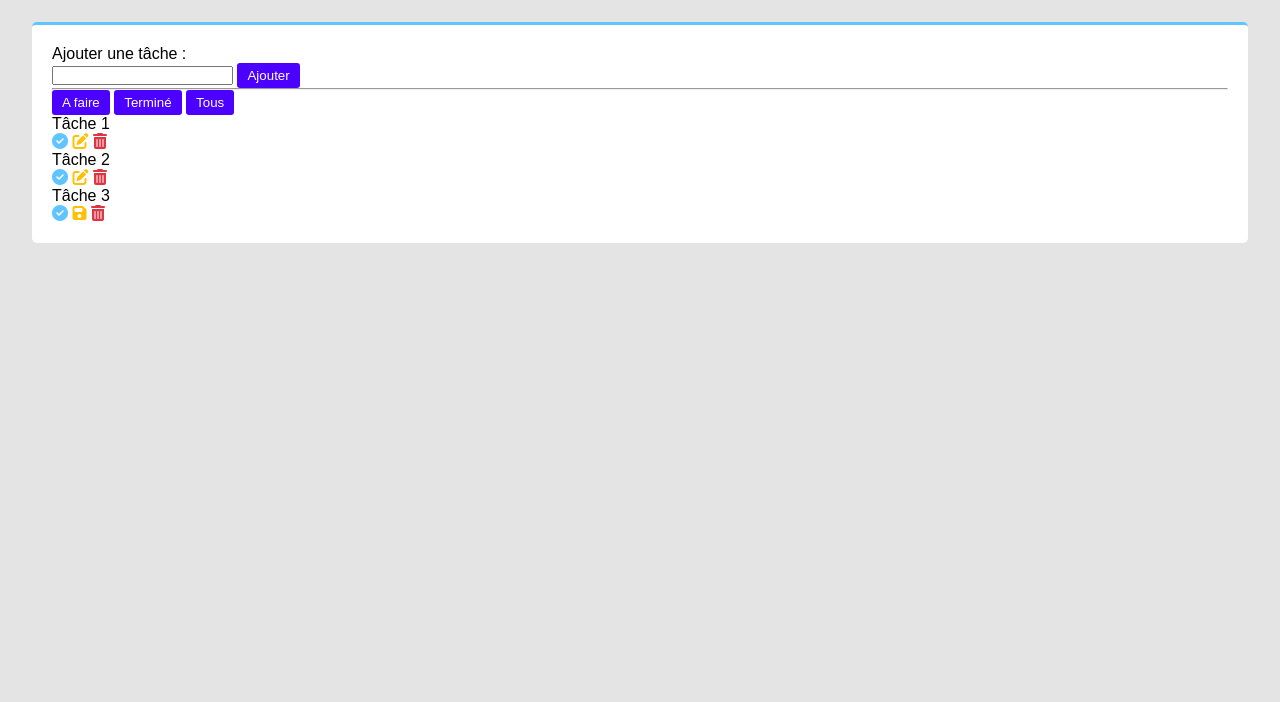
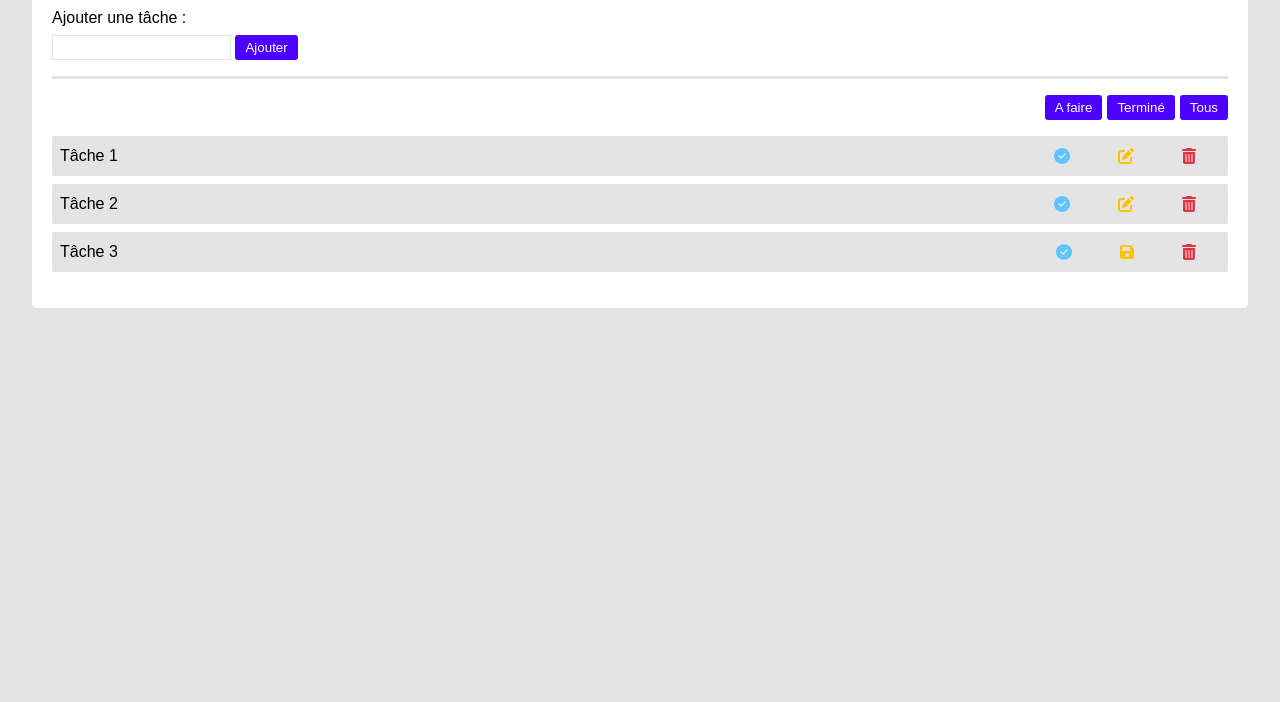
Before and after one commit to shuupsy/CodingS_JS-ToDoList, a plain HTML site: page index.html in a window 1280 px wide. Shown: the part 98-800 px from the top of the page. Drawn offline with Linux system fonts and the light colour scheme.

Commit message:
CSS : main, lignes, display flex

```diff
--- a/index.html
+++ b/index.html
@@ -27,11 +27,11 @@
             <button>Ajouter</button>
         </section>
         <hr>
-        <div class="etat">
+        <section class="etat">
             <button>A faire</button>
             <button>Terminé</button>
             <button>Tous</button>
-        </div>
+        </section>
 
         <section class="liste">
             <div class="ligne">
--- a/public/css/style.css
+++ b/public/css/style.css
@@ -2,6 +2,8 @@
     margin: 0;
     padding: 0;
     font-family: sans-serif;
+    list-style: none;
+    box-sizing: border-box;
 }
 
 body {
@@ -25,9 +27,21 @@ main {
     background-color: white;
     border-radius: 5px;
     border-top: 3px solid #60C5FF;
-    padding: 2.5vh;
+    padding: 0 2.5vh 2.5vh;
 }
 
+p {
+    margin: 1vh 0;
+}
+input {
+    border: 1px solid #E4E4E4;
+    height: 25px;
+}
+hr {
+    height: 3px;
+    background-color: #E4E4E4;
+    border: none;
+}
 button {
     color: white;
     background-color: #4C00FF;
@@ -35,14 +49,12 @@ button {
     border: none;
     border-radius: 3px;
 }
+
 .fa-circle-check {
     color: #60C5FF;
 }
 
-.fa-pen-to-square {
-    color: #FFC108;
-}
-
+.fa-pen-to-square,
 .fa-floppy-disk {
     color: #FFC108;
 }
@@ -50,3 +62,29 @@ button {
 .fa-trash-can {
     color: #DC3645;
 }
+
+section {
+    margin: 2vh 0;
+}
+
+.etat {
+    display: flex;
+    justify-content: end;
+    gap: 5px;
+}
+
+.ligne {
+    display: flex;
+    justify-content: space-between;
+    align-items: center;
+    background-color: #E4E4E4;
+    margin: 1vh 0;
+    height: 5vh;
+    padding: 0 4vh 0 1vh;
+    border-radius: 3px;
+}
+
+.icones {
+    display: flex;
+    gap: 3rem;
+}
```
